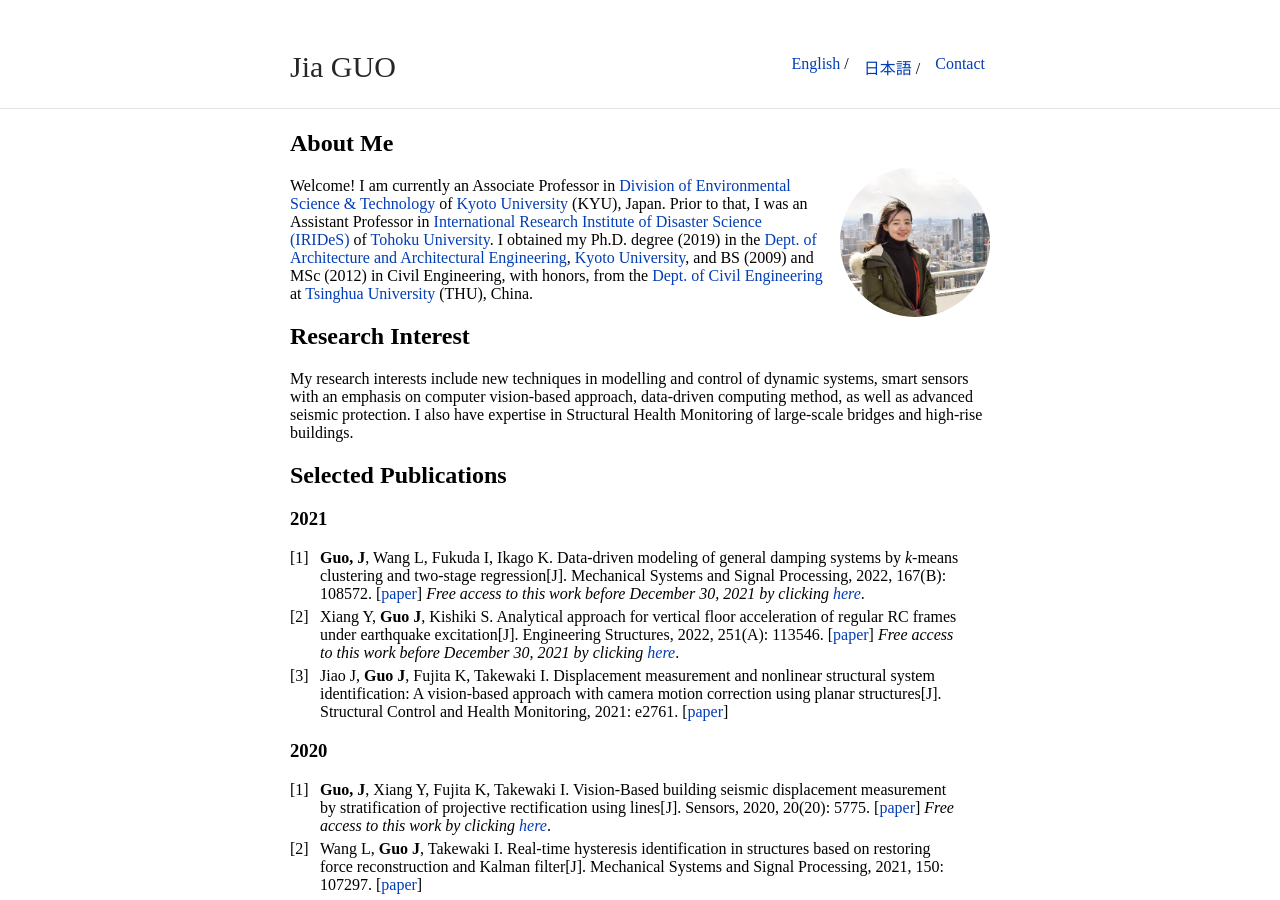
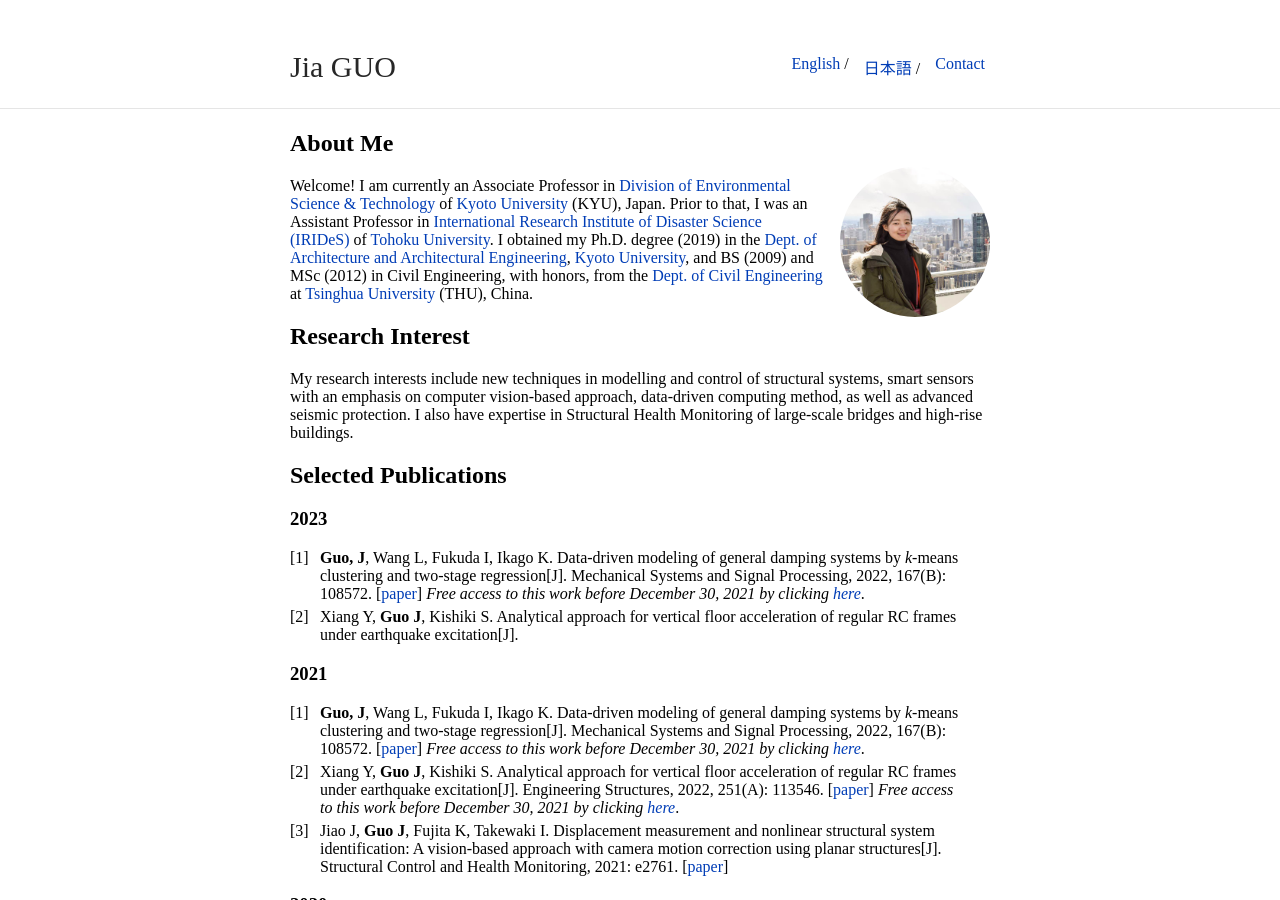
Before and after one commit to JiaGUOCV/JiaGUOCV.github.io, a Jekyll site: the page built from index.md, in a window 1280 px wide and 900 px high. Built offline with Jekyll 4.4.1, drawn with Linux system fonts in a browser that asks for light colours; our own code applies the rules of GitHub Pages for plain Markdown files.

Commit message:
Update index.md

```diff
--- a/index.md
+++ b/index.md
@@ -13,9 +13,15 @@ and BS (2009) and MSc (2012) in Civil Engineering, with honors, from the [Dept.
 
 ## Research Interest
 
-My research interests include new techniques in modelling and control of dynamic systems, smart sensors with an emphasis on computer vision-based approach, data-driven computing method, as well as advanced seismic protection. I also have expertise in Structural Health Monitoring of large-scale bridges and high-rise buildings.
+My research interests include new techniques in modelling and control of structural systems, smart sensors with an emphasis on computer vision-based approach, data-driven computing method, as well as advanced seismic protection. I also have expertise in Structural Health Monitoring of large-scale bridges and high-rise buildings.
 
 ## Selected Publications
+
+### 2023
+1. **Guo, J**, Wang L, Fukuda I, Ikago K. Data-driven modeling of general damping systems by *k*-means clustering and two-stage regression[J]. Mechanical Systems and Signal Processing, 2022, 167(B): 108572.
+[[paper](https://doi.org/10.1016/j.ymssp.2021.108572)]
+*Free access to this work before December 30, 2021 by clicking [here](https://authors.elsevier.com/c/1e3Cj39~t0Y1Yt)*.
+2. Xiang Y, **Guo J**, Kishiki S. Analytical approach for vertical floor acceleration of regular RC frames under earthquake excitation[J].
 
 ### 2021
 1. **Guo, J**, Wang L, Fukuda I, Ikago K. Data-driven modeling of general damping systems by *k*-means clustering and two-stage regression[J]. Mechanical Systems and Signal Processing, 2022, 167(B): 108572.
```
